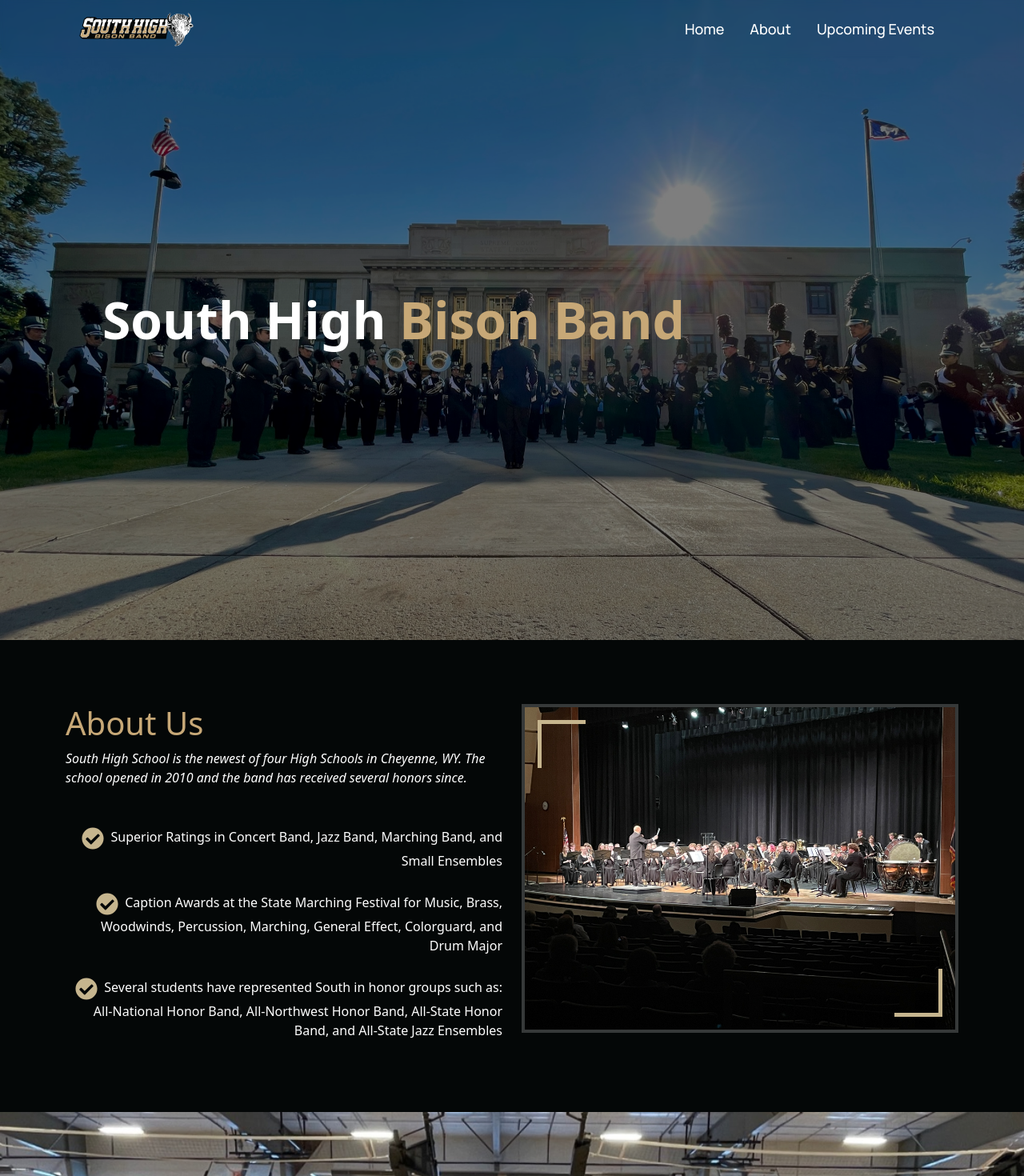
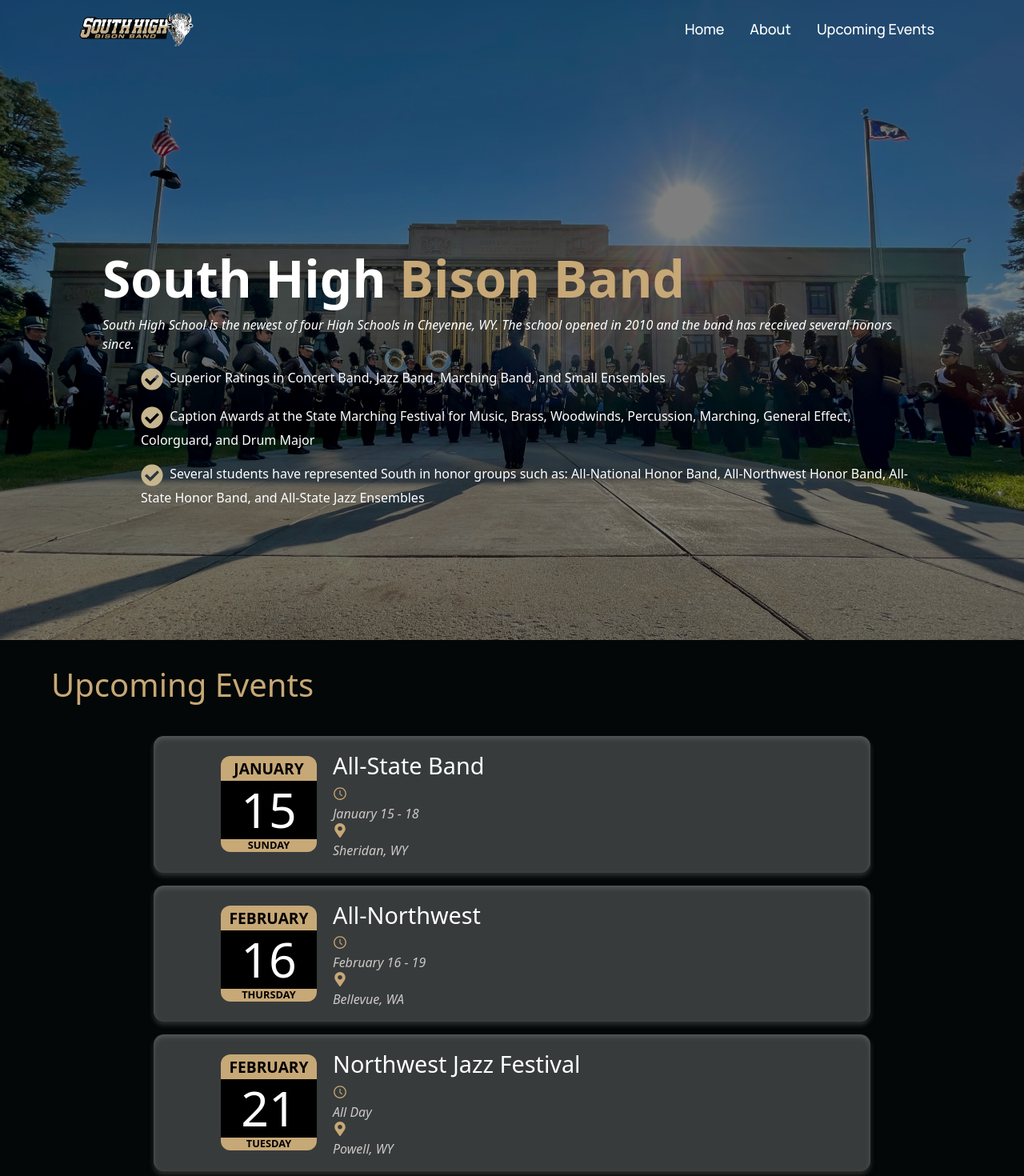
Before and after one commit to btschu/bison-band, a React (Create React App) app: page / in a window 1280 px wide. Shown: the top 1470 px of the page at 80% size. Built offline with nearby package versions, Linux system fonts and the light colour scheme.

Commit message:
few changes

```diff
--- a/src/App.js
+++ b/src/App.js
@@ -1,6 +1,6 @@
 import Navbar from './components/navbar/Navbar';
 import Hero from './components/hero/Hero';
-import About from './components/about/About';
+// import About from './components/about/About';
 import UpcomingEvents from './components/upcoming-events/UpcomingEvents';
 
 function App() {
@@ -8,7 +8,7 @@
     <div className="App">
       <Navbar />
       <Hero />
-      <About />
+      {/* <About /> */}
       <UpcomingEvents />
     </div>
   );
--- a/src/components/about/About.jsx
+++ b/src/components/about/About.jsx
@@ -7,28 +7,35 @@
 const About = () => {
   return (
     <div className="about" id="about">
-      <div class="container" data-aos="fade-up">
-        <div class="row">
-          <div
-            class="col-lg-6 order-1 order-lg-2"
-            data-aos="zoom-in"
-            data-aos-delay="100"
-          >
-            <div class="about-img">
+      <div className="container" data-aos="fade-up">
+        <div className="row">
+          <div className="col-lg-6 order-1 order-lg-2">
+            <div className="about-img">
               <img src={image} alt="SHS Concert Band" />
             </div>
           </div>
-          <div class="col-lg-6 pt-4 pt-lg-0 order-2 order-lg-1 content">
+          <div className="col-lg-6 pt-4 pt-lg-0 order-2 order-lg-1 content">
             <h1 className="">About Us</h1>
-            <p class="fst-italic">
+            <p className="fst-italic">
               South High School is the newest of four High Schools in Cheyenne,
               WY. The school opened in 2010 and the band has received several
               honors since.
             </p>
             <ul>
-              <li><FaCheckCircle /> Superior Ratings in Concert Band, Jazz Band, Marching Band, and Small Ensembles</li>
-              <li><FaCheckCircle /> Caption Awards at the State Marching Festival for Music, Brass, Woodwinds, Percussion, Marching, General Effect, Colorguard, and Drum Major</li>
-              <li><FaCheckCircle /> Several students have represented South in honor groups such as: All-National Honor Band, All-Northwest Honor Band, All-State Honor Band, and All-State Jazz Ensembles</li>
+              <li>
+                <FaCheckCircle /> Superior Ratings in Concert Band, Jazz Band,
+                Marching Band, and Small Ensembles
+              </li>
+              <li>
+                <FaCheckCircle /> Caption Awards at the State Marching Festival
+                for Music, Brass, Woodwinds, Percussion, Marching, General
+                Effect, Colorguard, and Drum Major
+              </li>
+              <li>
+                <FaCheckCircle /> Several students have represented South in
+                honor groups such as: All-National Honor Band, All-Northwest
+                Honor Band, All-State Honor Band, and All-State Jazz Ensembles
+              </li>
             </ul>
           </div>
         </div>
--- a/src/components/about/about.css
+++ b/src/components/about/about.css
@@ -91,8 +91,8 @@
     margin-bottom: 0;
   }
 
-  @media (min-width: 1024px) {
+  @media (min-width: 768px) {
     .about {
-      background-attachment: fixed;
+      background-attachment: scroll;
     }
   }
--- a/src/components/event/Event.jsx
+++ b/src/components/event/Event.jsx
@@ -6,7 +6,7 @@
 import "./event.css";
 
 // added monthValue here and on line 26
-const Event = (event, key) => {
+const Event = (event) => {
   const events = event.event;
 
   const eventItem = events.map((event) => (
--- a/src/components/event/event.css
+++ b/src/components/event/event.css
@@ -1,7 +1,7 @@
 #upcoming-events {
   background-size: cover;
   position: relative;
-  padding: 20px 0;
+  /* padding: 20px 0; */
 }
 
 /* Event Cards  */
--- a/src/components/hero/Hero.jsx
+++ b/src/components/hero/Hero.jsx
@@ -1,11 +1,34 @@
 import React from "react";
-
+import { FaCheckCircle } from "react-icons/fa";
 import "./hero.css";
 
 const Hero = () => {
   return (
-    <div className="d-flex align-items-center" id="hero">
-      <h1 className="">South High <span>Bison Band</span></h1>
+    <div className="" id="hero">
+      <h1 className="">
+        South High <span>Bison Band</span>
+      </h1>
+      <p className="fst-italic">
+        South High School is the newest of four High Schools in Cheyenne, WY.
+        The school opened in 2010 and the band has received several honors
+        since.
+      </p>
+      <ul>
+        <li>
+          <FaCheckCircle /> Superior Ratings in Concert Band, Jazz Band,
+          Marching Band, and Small Ensembles
+        </li>
+        <li>
+          <FaCheckCircle /> Caption Awards at the State Marching Festival for
+          Music, Brass, Woodwinds, Percussion, Marching, General Effect,
+          Colorguard, and Drum Major
+        </li>
+        <li>
+          <FaCheckCircle /> Several students have represented South in honor
+          groups such as: All-National Honor Band, All-Northwest Honor Band,
+          All-State Honor Band, and All-State Jazz Ensembles
+        </li>
+      </ul>
     </div>
   );
 };
--- a/src/components/hero/hero.css
+++ b/src/components/hero/hero.css
@@ -1,9 +1,15 @@
 #hero {
+    display: flex;
+    /* align-items: center; */
+    justify-content: center;
+    flex-direction: column;
+    align-items:stretch;
+    padding: 9rem 8rem 0 8rem;
     width: 100%;
     height: 100vh;
     background: url("../../assets/hero-bg.jpeg") top center;
     background-size: cover;
-    position: relative;
+    /* position: relative; */
     margin-top: -73px;
     z-index: 0;
     background-attachment: fixed;
@@ -20,7 +26,7 @@
   }
 
   #hero h1 {
-    margin: 0 0 0 8rem;
+    /* margin: 0 0 0 8rem; */
     font-size: 4rem;
     font-weight: 700;
     z-index: 1;
@@ -29,6 +35,38 @@
 
   #hero h1 span {
     color: var(--color-subtext);
+    z-index: 1;
+  }
+
+  /* .about .content h1 {
+    color: var(--color-subtext);
+  } */
+
+  #hero p {
+    color: var(--color-text);
+    z-index: 1;
+    margin-bottom: 0;
+  }
+
+  #hero ul {
+    list-style: none;
+    padding: 0;
+    color: var(--color-text);
+    z-index: 1;
+    margin: 1rem 0 0 3rem;
+  }
+
+  #hero svg {
+    font-size: 2rem;
+    padding-right: 4px;
+    color: #c6b58e;
+    z-index: 1;
+  }
+
+  #hero ul li {
+    font-size: 1rem;
+    z-index: 1;
+    text-align: start;
   }
 
   @media (max-width: 1000px) {
--- a/src/components/upcoming-events/UpcomingEvents.jsx
+++ b/src/components/upcoming-events/UpcomingEvents.jsx
@@ -12,7 +12,7 @@
   const findUpcomingDates = (events) => {
     const today = Math.floor(new Date().getTime() / 1000);
     let upcomingEvents = events.filter((e) => e.unixTimeStamp > today);
-    upcomingDates.push(upcomingEvents);
+    upcomingDates.push(upcomingEvents.slice(0, 5));
   };
 
   //build a factory that creates unix timestamps
@@ -68,16 +68,14 @@
   weekdayValue(updatedEventObjects);
 
   return (
-    <div className="upcoming-events-container">
-      <div className="parallax">
-        {/* <h1>Test</h1> */}
-      </div>
-      <h1 className="">Upcoming Events</h1>
-      <div id="upcoming-events" className="card-container">
+    <div className="upcoming-events-container" id="upcoming-events">
+      <h1>Upcoming Events</h1>
+      <div className="card-container">
         {upcomingDates.map((event) => (
           <Event event={event} key={event.id * 500} />
         ))}
       </div>
+      <div className="parallax"/>
     </div>
   );
 };
--- a/src/components/upcoming-events/allEvents.js
+++ b/src/components/upcoming-events/allEvents.js
@@ -27,13 +27,13 @@
     time: "January 15 - 18",
     location: "Sheridan, WY",
   },
-  {
-    id: 4,
-    dateTime: "02/6/2023",
-    eventName: "Casper Jazz Festival",
-    time: "February 6 - 8",
-    location: "Casper, WY",
-  },
+  // {
+  //   id: 4,
+  //   dateTime: "02/6/2023",
+  //   eventName: "Casper Jazz Festival",
+  //   time: "February 6 - 8",
+  //   location: "Casper, WY",
+  // },
   {
     id: 5,
     dateTime: "02/16/2023",
--- a/src/components/upcoming-events/upcoming-events.css
+++ b/src/components/upcoming-events/upcoming-events.css
@@ -17,8 +17,8 @@
 }
 
 .upcoming-events-container h1 {
-  padding: 2rem 0 0 4rem;
   color: var(--color-subtext);
+  padding: 2rem 0 2rem 4rem;
 }
 
 .card-container {
@@ -31,7 +31,7 @@
 
 @media screen and (max-width: 950px) {
   .upcoming-events-container h1 {
-    padding: 2rem 0 0 2rem;
+    padding: 2rem 0 2rem 2rem;
   }
 
   .card-container {
@@ -40,7 +40,8 @@
 }
 @media screen and (max-width: 768px) {
   .upcoming-events-container .parallax {
-    background-attachment: initial;
-    height: 100vh;
+    /* background-attachment: scroll;
+    height: 100vh; */
+    display: none;
   }
 }
```
